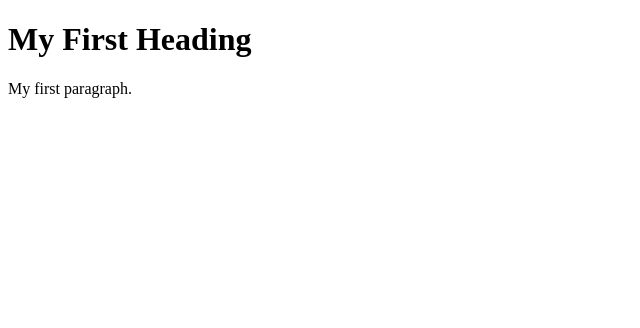
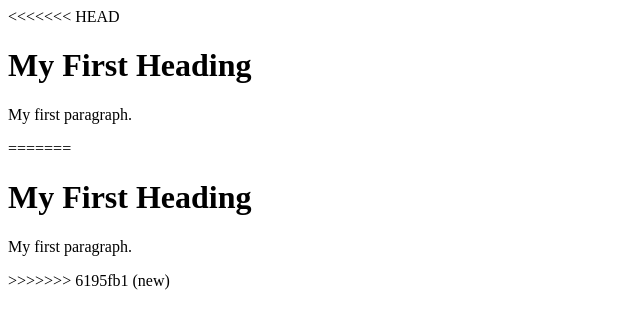
Before and after one commit to L-RuiHan/ProjectA, a plain HTML site: page index.html in a window 1280 px wide. Shown: the whole page, without its empty margins (0-640 px from the left). Drawn offline with Linux system fonts and the light colour scheme.

```diff
--- a/index.html
+++ b/index.html
@@ -1,9 +1,14 @@
 <!DOCTYPE html>
 <html>
 <body>
+<<<<<<< HEAD
 
 <h1>My First Heading</h1>
 <p>My first paragraph.</p>
 
+=======
+<h1>My First Heading</h1>
+<p>My first paragraph.</p>
+>>>>>>> 6195fb1 (new)
 </body>
 </html>
```
Also changed, not shown: 1 other file.
